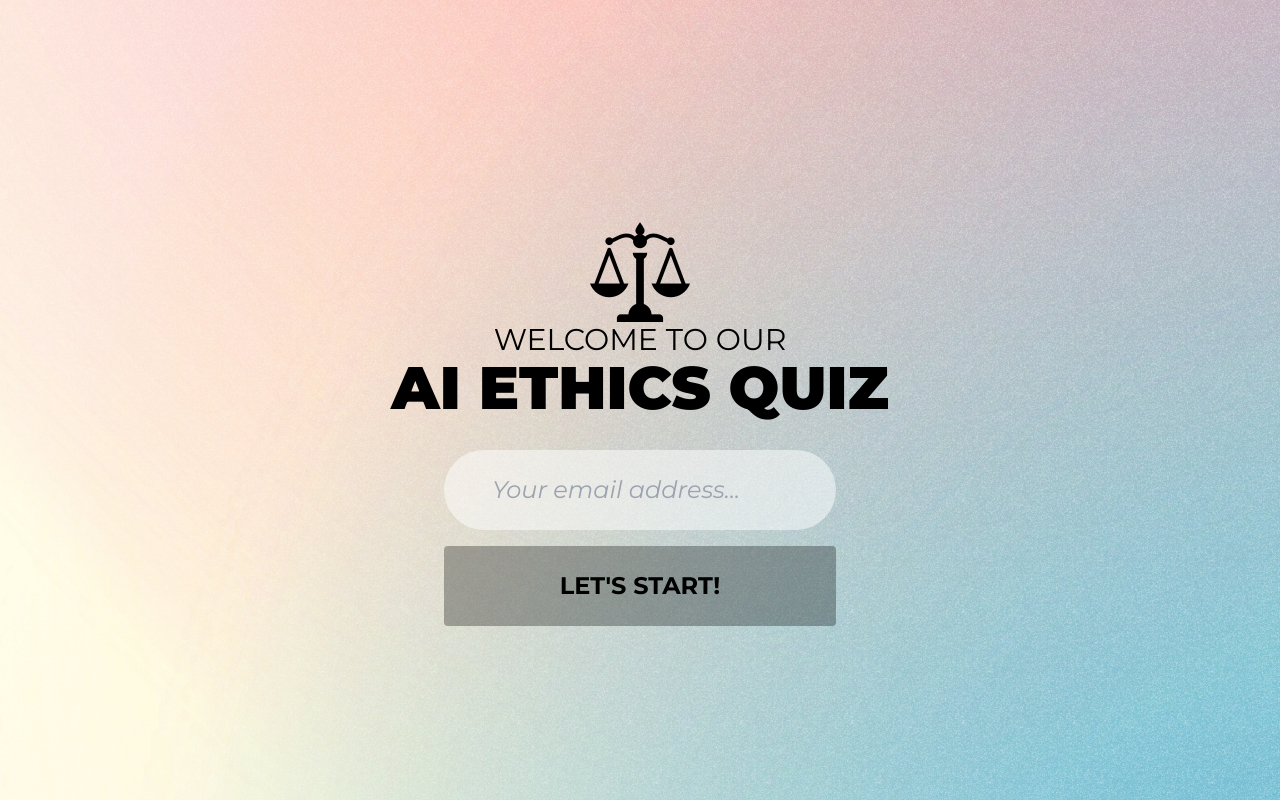
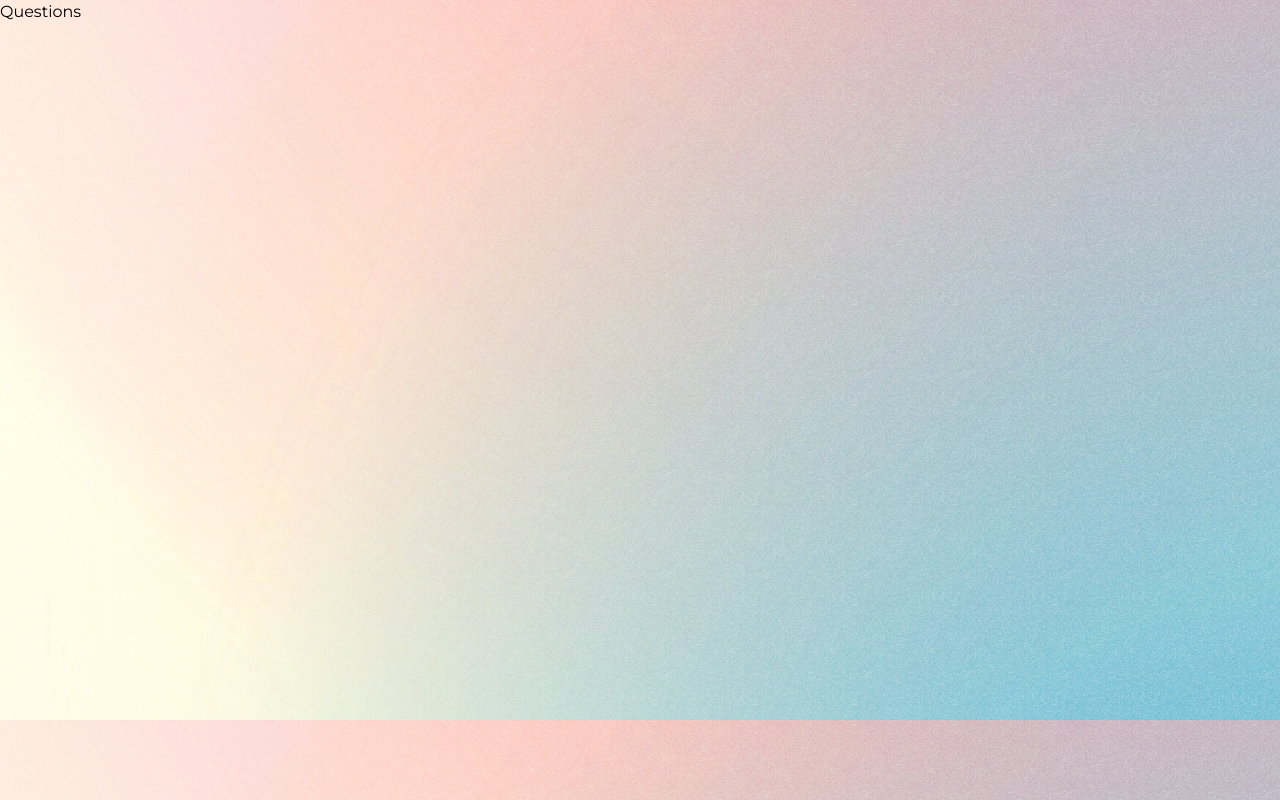
Before and after one commit to zteo0009/FIT4003-interactiveAI, a React (Create React App) app in the folder interactiveai/: page /questions in a window 1280 px wide. Built offline with nearby package versions, Linux system fonts and the light colour scheme.

Commit message:
Added routing between the different pages

```diff
--- a/interactiveai/package.json
+++ b/interactiveai/package.json
@@ -8,6 +8,7 @@
     "@testing-library/user-event": "^13.5.0",
     "react": "^18.2.0",
     "react-dom": "^18.2.0",
+    "react-router-dom": "^5.2.0",
     "react-scripts": "5.0.1",
     "web-vitals": "^2.1.4"
   },
--- a/interactiveai/src/App.js
+++ b/interactiveai/src/App.js
@@ -1,8 +1,24 @@
+import { BrowserRouter as Router, Route, Switch } from "react-router-dom";
 import Homepage from './views/Homepage'
+import Questions from './views/Questions'
+import Result from './views/Result'
 
 function App() {
   return (
-	<Homepage />
+	<Router>
+		<Switch>
+			<Route path="/" exact>
+				<Homepage />
+			</Route>
+			<Route path="/questions">
+				<Questions />
+			</Route>
+			<Route path="/result">
+				<Result />
+			</Route>
+		</Switch>
+	</Router>
+
   );
 }
 
```
